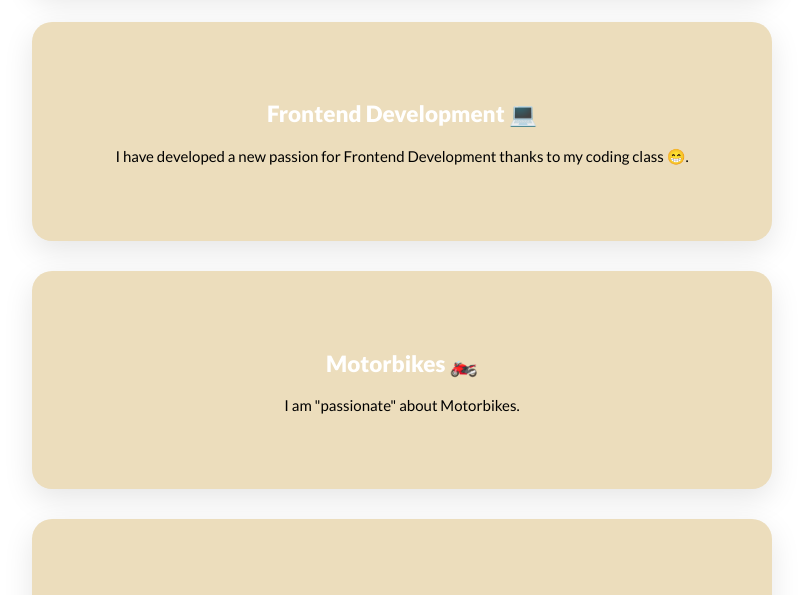
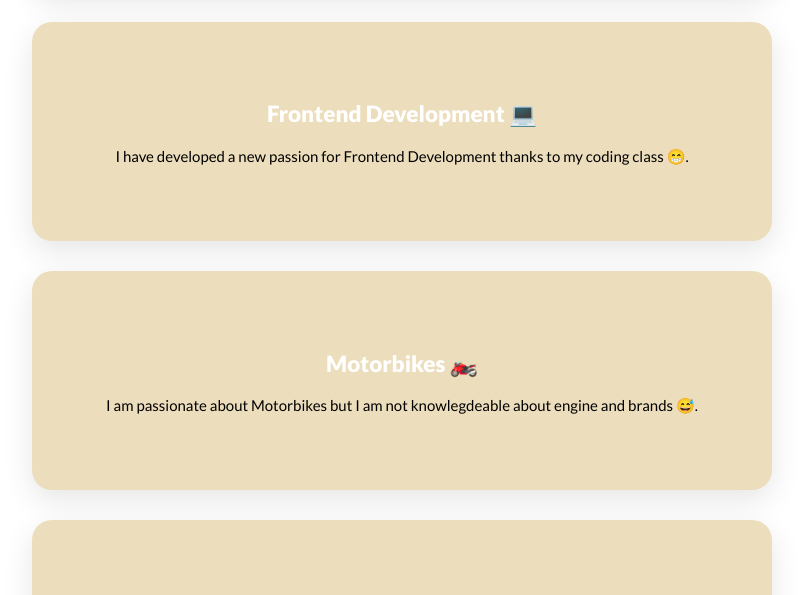
Before and after one commit to williams-ehode/my-profile, a plain HTML site: page index.html in a window 1280 px wide. Shown: the part 748-1343 px from the top of the page, without its empty margins (238-1041 px from the left). Drawn offline with Linux system fonts and the light colour scheme.

Commit message:
Update index.html

```diff
--- a/index.html
+++ b/index.html
@@ -37,7 +37,7 @@
             <div class="card-white">
                 <h2>Motorbikes 🏍️</h2>
                 <p>
-                    I am "passionate" about Motorbikes.
+                    I am passionate about Motorbikes but I am not knowlegdeable about engine and brands 😅.
                 </p>
             </div>
             <div class="card-white">
```
